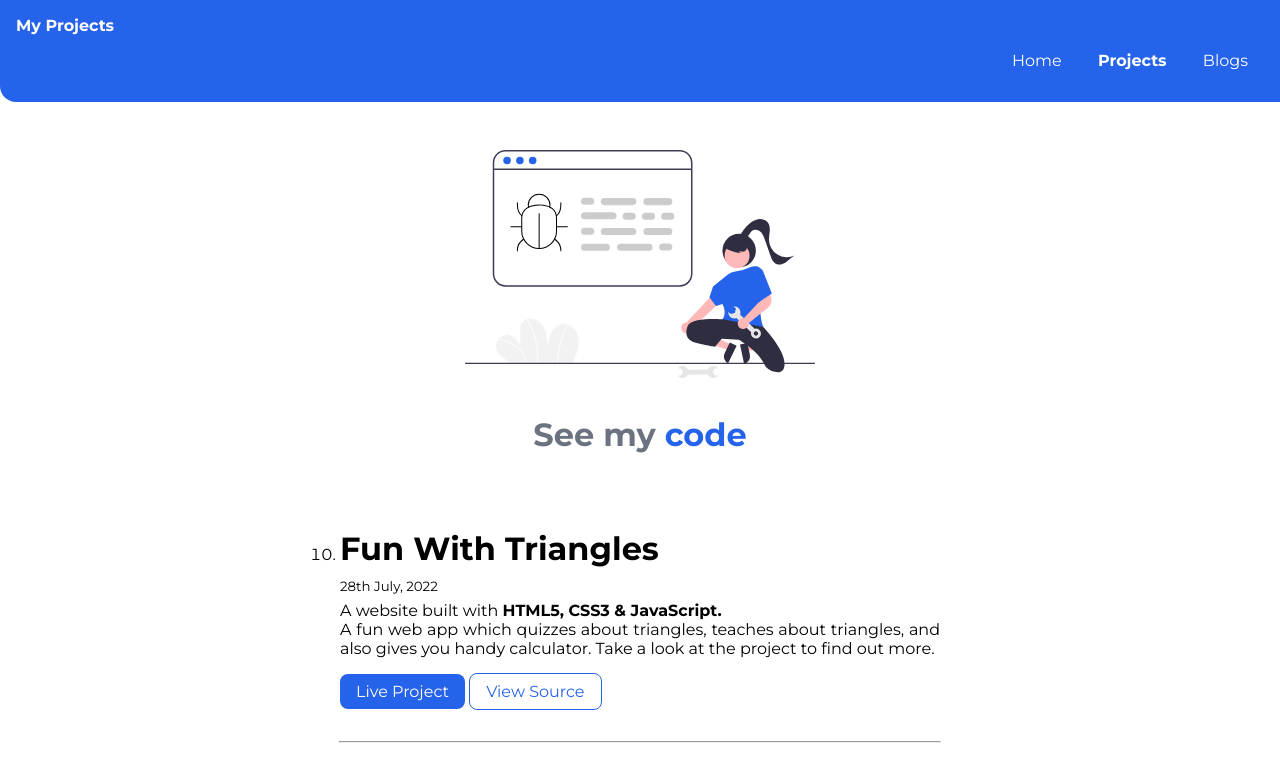
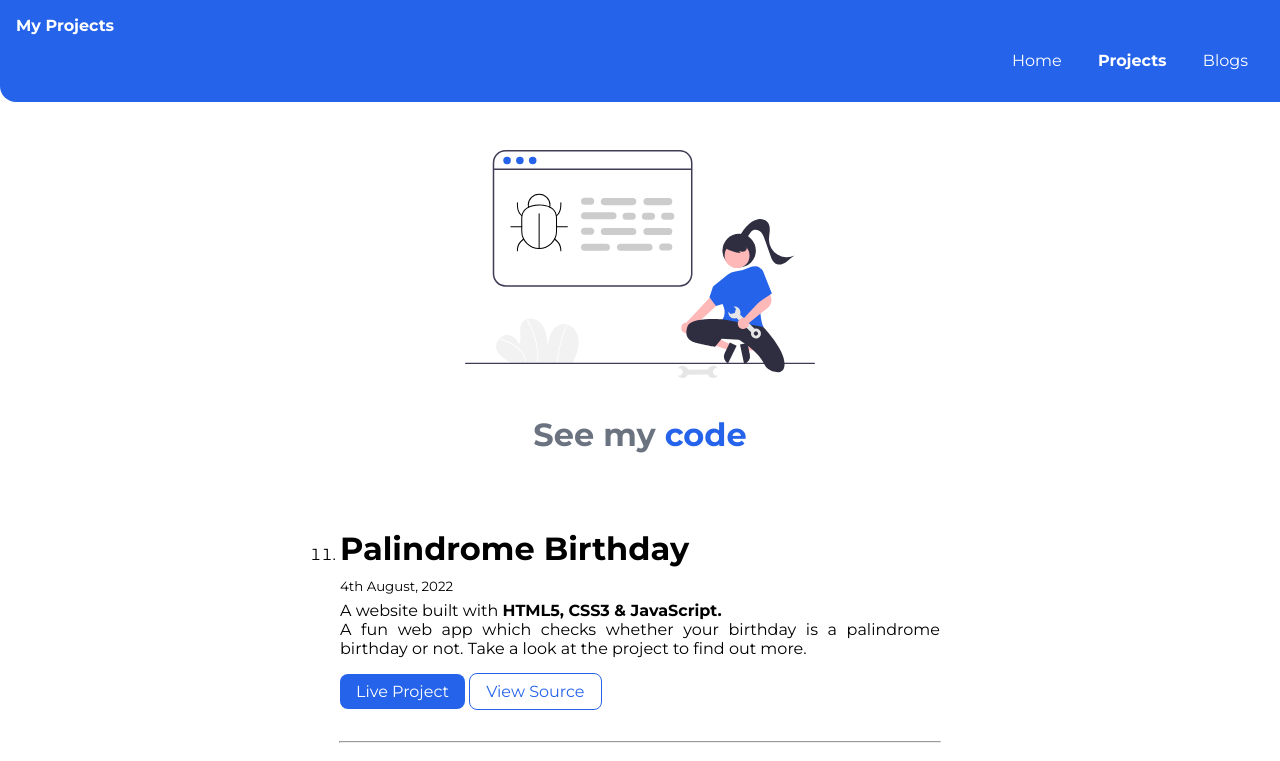
Before and after one commit to AmanHarsh02/neogcamp-htlm-css-component-library, a plain HTML site: page projects.html in a window 1280 px wide. Shown: the top 761 px of the page. Drawn offline with Linux system fonts and the light colour scheme.

Commit message:
update: updated projects

```diff
--- a/projects.html
+++ b/projects.html
@@ -30,6 +30,18 @@
     </header>
 
     <ol reversed style="padding-inline-start: 1rem; padding-inline-end: 1rem;">
+
+        <div class="container container-center">
+            <li class="padding-med-bottom margin-med-bottom">
+                <h1 class="container-heading">Palindrome Birthday</h1>
+                <small>4th August, 2022</small>
+                <p class="padding-min-bottom text-justify" style="margin-block-start: 6px">A website built with <strong>HTML5, CSS3 & JavaScript.</strong><br>A fun web app which checks whether your birthday is a palindrome birthday or not. Take a look at the project to find out more.</p>
+                <a class="link link-primary" href="https://palindromebirthday-aman.netlify.app/" target="_blank">Live Project</a>
+                <a class="link link-secondary" href="https://github.com/AmanHarsh02/neogcamp-mark13-is-your-birthday-a-pallindrome" target="_blank">View Source</a>
+            </li>
+        </div>
+
+        <hr class="container-center">
 
         <div class="container container-center">
             <li class="padding-med-bottom margin-med-bottom">
```
